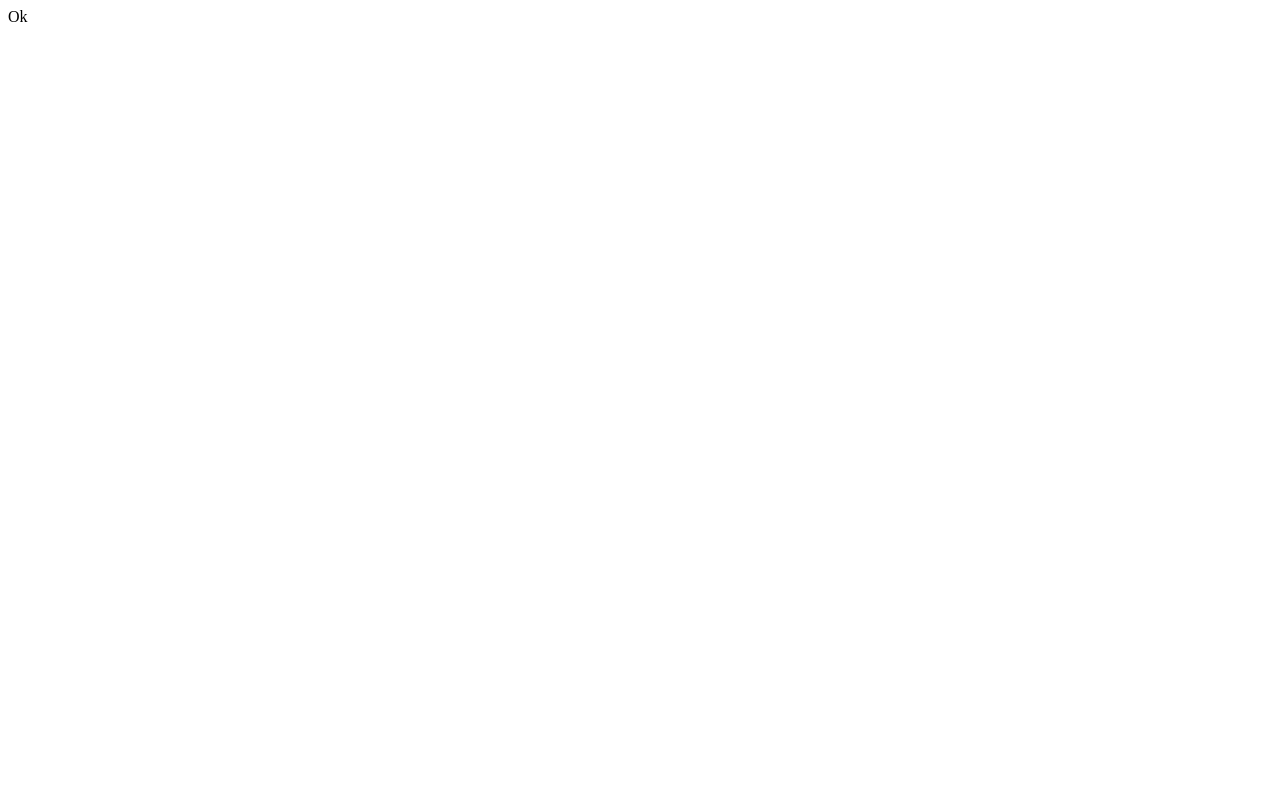
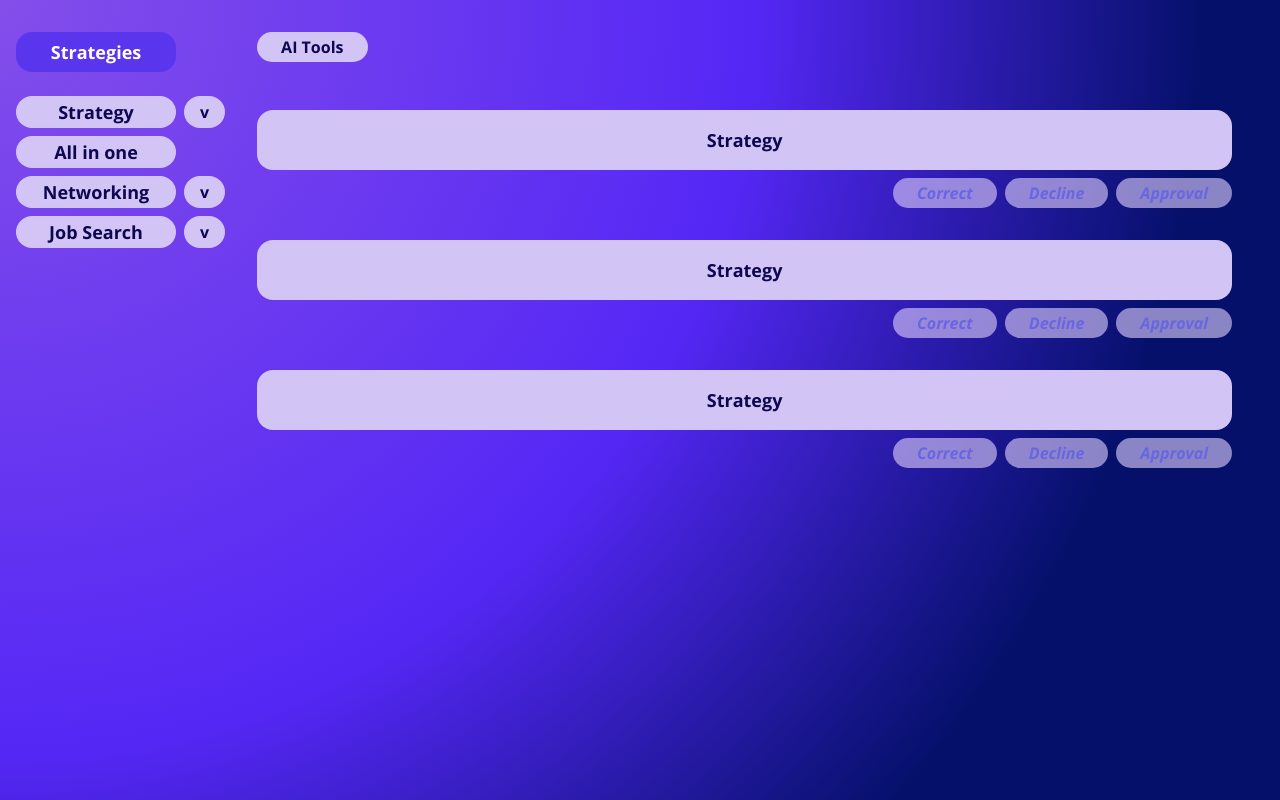
Before and after one commit to lakla8/pockethr, a Django app: page /strategies/ in a window 1280 px wide. Before the commit the page is almost empty. Run offline with Django 4.2, Linux system fonts and the light colour scheme.

Commit message:
add new page strategies

```diff
--- a/main/static/css/root.css
+++ b/main/static/css/root.css
@@ -0,0 +1,6 @@
+:root {
+    --base_font_color: #0d0750;
+    --base_border_radius: 16px;
+    --base_gap: 8px;
+    --medium_gap: 16px;
+}
--- /dev/null
+++ b/main/static/css/strategies.css
@@ -0,0 +1,201 @@
+@import url("https://fonts.googleapis.com/css2?family=Open+Sans:ital,wght@0,300..800;1,300..800&display=swap");
+@import url("root.css");
+
+*,
+body {
+    margin: 0;
+    padding: 0;
+    box-sizing: border-box;
+    font-family: "Open Sans", sans-serif;
+    font-size: 16px;
+    color: var(--base_font_color);
+    text-decoration: none;
+    list-style: none;
+    border: none;
+    font-weight: normal;
+    border-spacing: 0;
+    text-indent: 0;
+}
+
+html,
+body {
+    width: 100%;
+    height: 100%;
+    overflow: auto;
+
+    display: flex;
+    justify-content: center;
+}
+
+body {
+    background: radial-gradient(circle at 0% 0%,
+            #844eea 0%,
+            #5527f5 50%,
+            #041069 80%);
+}
+
+.page_container {
+    width: 100%;
+    height: 100%;
+
+    padding: 32px 16px;
+    display: flex;
+    flex-direction: row;
+}
+
+nav {
+    width: auto;
+    height: 100%;
+
+    display: flex;
+    flex-direction: column;
+
+    gap: 24px;
+}
+
+.nav__title {
+    width: 160px;
+    height: auto;
+
+    display: flex;
+    justify-content: center;
+    align-items: center;
+
+    padding: 8px 18px;
+    border-radius: var(--base_border_radius);
+    font-size: 1.125rem;
+    font-weight: 700;
+    background-color: #5a35ee;
+    color: #ffffff;
+}
+
+.nav__list {
+    display: flex;
+    flex-direction: column;
+
+    gap: var(--base_gap);
+}
+
+.nav__item {
+    display: flex;
+    flex-direction: row;
+
+    gap: var(--base_gap);
+}
+
+.nav__item-title {
+    width: 160px;
+    height: auto;
+
+    padding: 4px 12px;
+    border-radius: var(--base_border_radius);
+    font-size: 1.125rem;
+    font-weight: 700;
+    background-color: #d3c4f6;
+
+    display: flex;
+    justify-content: center;
+    align-items: center;
+}
+
+.nav__item-open {
+    width: auto;
+    height: 100%;
+
+    display: flex;
+    justify-content: center;
+    align-items: center;
+
+    border-radius: var(--base_border_radius);
+    padding: 0 16px;
+    background-color: #d3c4f6;
+    font-weight: 700;
+}
+
+main {
+    width: 100%;
+    height: auto;
+
+    display: flex;
+    flex-direction: column;
+    padding: 0 32px;
+}
+
+.tools {
+    width: auto;
+    height: auto;
+    display: flex;
+    justify-content: flex-start;
+    align-items: center;
+}
+
+.tools__container {
+    width: auto;
+    height: auto;
+
+    padding: 4px 24px;
+    border-radius: var(--base_border_radius);
+
+    font-size: 1rem;
+    font-weight: 700;
+    background-color: #d3c4f6;
+}
+
+.strategies {
+    width: 100%;
+    height: auto;
+
+    display: flex;
+    flex-direction: column;
+
+    padding: 32px 0;
+}
+
+.block {
+    width: 100%;
+    height: auto;
+
+    display: flex;
+    flex-direction: column;
+
+    padding: 16px 0;
+    gap: var(--base_gap);
+}
+
+.block__strategy {
+    width: 100%;
+    height: 60px;
+
+    background-color: #d3c4f6;
+    border-radius: var(--base_border_radius);
+
+    display: flex;
+    justify-content: center;
+    align-items: center;
+
+    font-size: 1.125rem;
+    font-weight: 700;
+}
+
+.block__actions {
+    width: 100%;
+    height: auto;
+
+    display: flex;
+    justify-content: flex-end;
+    flex-direction: row;
+
+    gap: var(--base_gap);
+}
+
+.block__action {
+    background-color: rgba(211, 196, 246, 0.65);
+
+    font-size: 1rem;
+    font-weight: 700;
+    font-style: italic;
+    color: #6866e1;
+
+    padding: 4px 24px;
+    border-radius: var(--base_border_radius);
+}
--- /dev/null
+++ b/main/templates/strategies.html
@@ -0,0 +1,91 @@
+{% extends 'base_generic.html' %}
+
+{% block title %} Стратегии {% endblock %}
+
+{%block styles %}
+    {% load static %}
+    <link rel="stylesheet" href="{% static 'css/strategies.css' %}" />
+{% endblock %}
+
+{% block content %}
+    <div class="page_container">
+        <nav>
+            <div class="nav__title">
+                Strategies
+            </div>
+            <ul class="nav__list">
+                <li class="nav__item">
+                    <div class="nav__item-title">
+                        Strategy
+                    </div>
+                    <div class="nav__item-open">
+                        v
+                    </div>
+                </li>
+                <li class="nav__item">
+                    <div class="nav__item-title">
+                        All in one
+                    </div>
+                </li>
+                <li class="nav__item">
+                    <div class="nav__item-title">
+                        Networking
+                    </div>
+                    <div class="nav__item-open">
+                        v
+                    </div>
+                </li>
+                <li class="nav__item">
+                    <div class="nav__item-title">
+                        Job Search
+                    </div>
+                    <div class="nav__item-open">
+                        v
+                    </div>
+                </li>
+            </ul>
+        </nav>
+        <main>
+            <div class="tools">
+                <div class="tools__container">
+                    AI Tools
+                </div>
+            </div>
+            <div class="strategies">
+                <div class="block">
+                    <div class="block__strategy">
+                        Strategy
+                    </div>
+                    <div class="block__actions">
+                        <div class="block__action">Correct</div>
+                        <div class="block__action">Decline</div>
+                        <div class="block__action">Approval</div>
+                    </div>
+                </div>
+                <div class="block">
+                    <div class="block__strategy">
+                        Strategy
+                    </div>
+                    <div class="block__actions">
+                        <div class="block__action">Correct</div>
+                        <div class="block__action">Decline</div>
+                        <div class="block__action">Approval</div>
+                    </div>
+                </div>
+                <div class="block">
+                    <div class="block__strategy">
+                        Strategy
+                    </div>
+                    <div class="block__actions">
+                        <div class="block__action">Correct</div>
+                        <div class="block__action">Decline</div>
+                        <div class="block__action">Approval</div>
+                    </div>
+                </div>
+            </div>
+        </main>
+    </div>
+{% endblock %}
+{% block scripts %}
+
+{% endblock %}
--- a/main/views.py
+++ b/main/views.py
@@ -32,7 +32,7 @@ def networking_view(request):
 
 def strategies_view(request):
     """Отображение шаблона страницы стратегий."""
-    return HttpResponse('Ok')
+    return render(request, "strategies.html")
 
 
 def trackers_view(request):
```
Also changed, not shown: main/static/css/index.css (+8 -8 lines).
